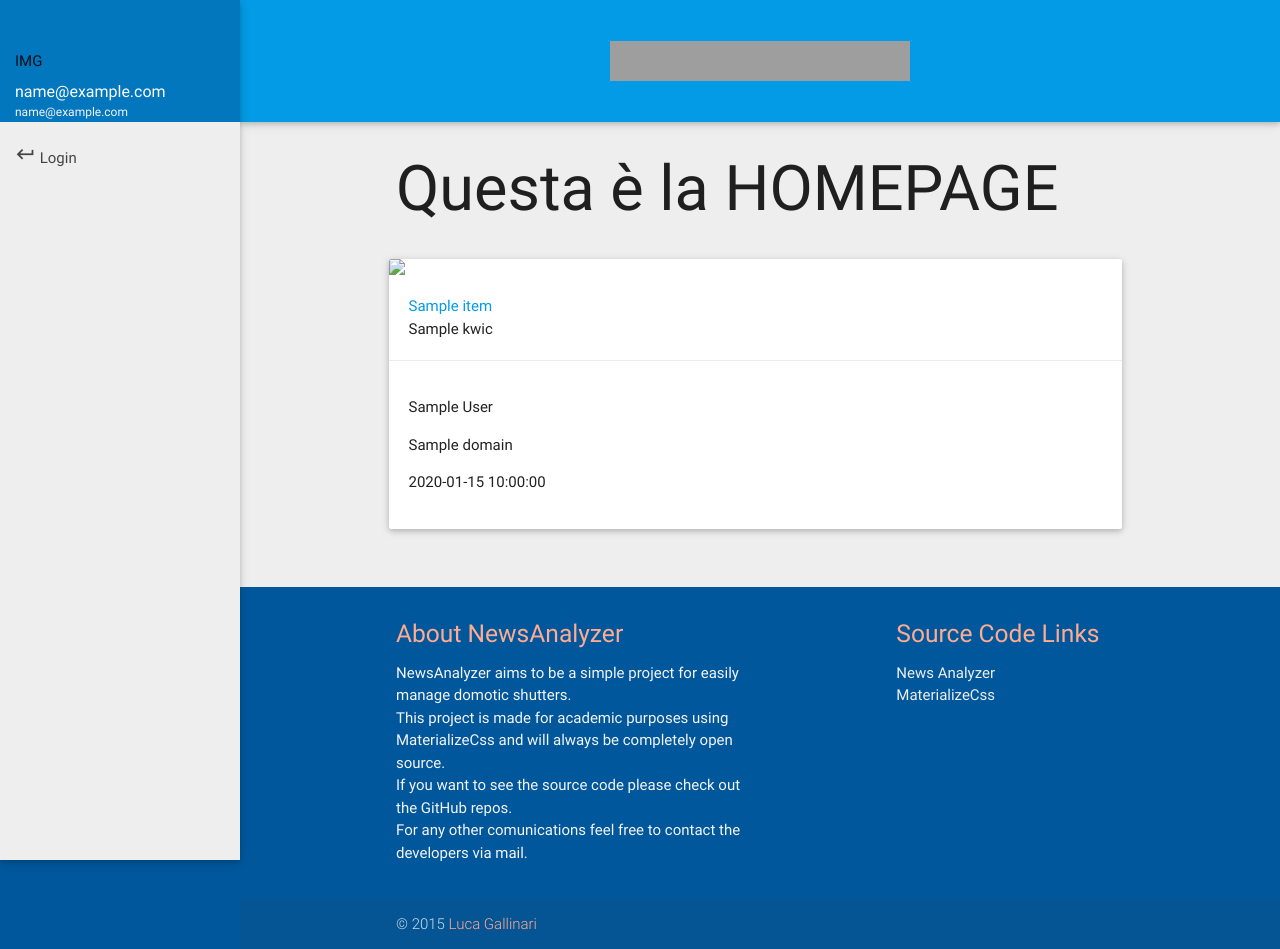
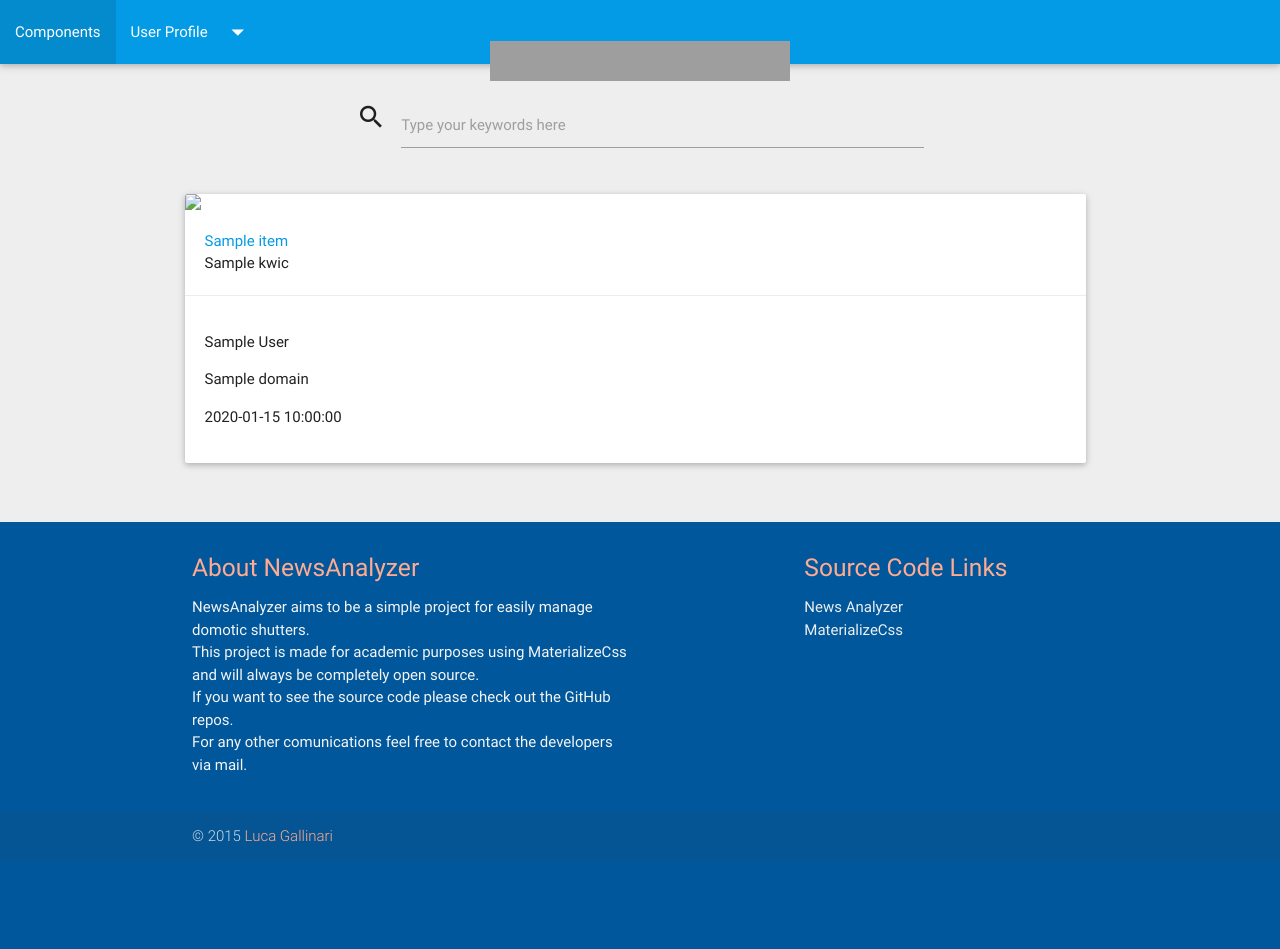
Before and after one commit to LucaGallinari/NewsAnalyzer, a Python web app: template templates/index.html in a window 1280 px wide. After the commit the page ends 842 px from the top, so only its background shows below. Run offline with Jinja, Linux system fonts and the light colour scheme; the template is opened without the code that fills it: most values are stand-ins (such as "Sample title", 1, 10 or a date in 2020); some libraries are stand-ins or nearby versions; grey boxes are pictures that could not be loaded.

Commit message:
Ajax waterfall + search

```diff
--- a/assets/css/main.css
+++ b/assets/css/main.css
@@ -15,39 +15,15 @@
     padding-left: 0;
 }
 
-nav.top-nav, .logo ,nav .nav-wrapper i, nav a.button-collapse, nav a.button-collapse i{
-    height: 122px;
-    line-height: 122px;
-}
-
 .logo{
 }
 
-.user_profile{
-    position: relative;
-    height: 82px;
-    width: 100%;
-}
+.user_name{
 
-.user_profile > div {
-}
-
-.user_name{
-    color: white;
-    position: relative;
-    height: 20px;
-    width: 100%;
-    line-height: 20px;
-    font-size: 16px;
 }
 
 .user_email{
-    color: #f5f5f5;
-    position: relative;
-    height: 20px;
-    width: 100%;
-    line-height: 20px;
-    font-size: 12px;
+
 }
 
 /* News */
@@ -111,9 +87,6 @@
 
 
 @media only screen and (min-width: 1700px){
-    header, main, footer{
-        padding-left: 240px;
-    }
     .hidden-s, .hidden-sm, .hidden-m, .hidden-l {
         display:block;
     }
@@ -125,9 +98,6 @@
 }
 
 @media only screen and (min-width: 992px) and (max-width: 1700px){
-    header, main, footer{
-        padding-left: 240px;
-    }
     .hidden-s, .hidden-sm, .hidden-m {
         display:block;
     }
@@ -140,9 +110,6 @@
 }
 
 @media only screen and (min-width: 780px) and (max-width: 991px){
-    header, main, footer{
-        padding-left: 0;
-    }
     .hidden-s, .hidden-sm {
         display:block;
     }
@@ -156,9 +123,6 @@
 
 
 @media only screen and (min-width: 600px) and (max-width: 779px){
-    header, main, footer{
-        padding-left: 0;
-    }
     .hidden-s {
         display:block;
     }
--- a/assets/js/main.js
+++ b/assets/js/main.js
@@ -1,3 +1,116 @@
 /**
  * Created by kalu on 21/09/15.
  */
+
+$(document).ready(function(){
+
+    var start = 11;
+    var lock = false;
+	var oTop =  parseInt($('#newsWall').offset().top) +
+                parseInt($('#newsWall').outerHeight(true)) -
+                parseInt(window.innerHeight) - 200;
+
+    $(window).scroll(function(){
+
+        var pTop = $(document).scrollTop();
+        console.log( pTop + ' - ' + oTop );
+        if (pTop > oTop) { // update newsWall
+            if (!lock) {
+                Materialize.toast('Loading news', 2000);
+                lock = true;
+                console.log("lock=true");
+                $('#loading').show();
+                $.ajax({
+                    type: "GET",
+                    url: "/api/faroo",
+                    data: "start=" + start
+                })
+                .done(function (data) {
+                    start += 10;
+                    var obj = JSON.parse(data).results;
+                    for (var n in obj) {
+                        if (obj.hasOwnProperty(n)) {
+                            var el = obj[n];
+                            addNews(el);
+                        }
+                        //$(".waterfall").waterfall();
+                    }
+                })
+                .fail(function () {
+                    Materialize.toast('Error while retrieving news from the server', 4000);
+                })
+                .always(function(){
+                    setTimeout(function () {
+                        oTop =  parseInt($('#newsWall').offset().top) +
+                            parseInt($('#newsWall').outerHeight(true)) -
+                            parseInt(window.innerHeight) - 200;
+                        lock = false;
+                        console.log("lock=false");
+                    }, 1100);
+                    $('#loading').hide();
+                });
+            }
+        }
+	});
+
+    function addNews (news) {
+        var htmlEl =
+            '<div class="news s4 m3"> \
+                <div class="card hoverable"> \
+                    <div class="card-image"> \
+                        <a href="'+ news.url +'" target="_blank"><img src="'+ news.iurl +'"></a> \
+                    </div> \
+                    <div class="card-content"> \
+                        <div class="title"> \
+                            <a href="'+ news.url +'" target="_blank">'+ news.title +'</a> \
+                        </div> \
+                        <div class="descr">'+ news.kwic +'</div> \
+                    </div> \
+                    <div class="card-action"> \
+                        <p>'+ news.author +'</p> \
+                        <p>'+ news.domain +'</p> \
+                        <p>'+ news.date +'</p> \
+                    </div> \
+                </div> \
+            </div>';
+        $(htmlEl).hide().appendTo('#newsWall').fadeIn(1000);
+    }
+
+    /* - ADD HOME -
+    $(addHomeForm).on('submit', function() {
+        // pre ajax request
+        var buttonsRow = $(addHomeForm).find('.buttons-row').first();
+        buttonsRow.find('button').hide();
+        buttonsRow.append(preloader_wrapper('right'));
+
+        // do an ajax req
+        $.ajax({
+            type: "POST",
+            url: "/homes/add",
+            data: $(this).serialize() // serializes the form's elements.
+        })
+        .done(function( data ) {
+            data = data.toString();
+            // rollback
+            buttonsRow.find('.preloader-wrapper').remove();
+            buttonsRow.find('button').show();
+            toggleBottomCard('#new-home');
+
+            if (data.indexOf("Ok")!=-1) { // if everything's ok
+                Materialize.toast('Home added!', 3000, 'rounded');
+                var id = data.substr(4, data.length-4);
+                addListElement(id);
+                $(addHomeForm).trigger("reset");
+                // hide errors
+                if ($('.removeHome').length==1) {
+                    $(listHomes).show();
+                    $('#noHomes').hide(500);
+                }
+            } else { // display error
+                Materialize.toast('Ops! An error occured.', 3000, 'rounded');
+                $('#addHomeErrors').html(data).fadeIn();
+            }
+        });
+        return false; // avoid to execute the actual submit of the form.
+    });*/
+});
--- a/templates/base.html
+++ b/templates/base.html
@@ -8,11 +8,12 @@
 
         <!-- CSS -->
         <link type="text/css" rel="stylesheet" href="/assets/css/materialize.min.css"  media="screen,projection"/>
+        <link href="https://fonts.googleapis.com/icon?family=Material+Icons" rel="stylesheet">
         <link type="text/css" rel="stylesheet" href="/assets/css/main.css" media="screen,projection" />
         {% block css %}
         {% endblock %}
 
-        <!-- jQuery is required by Materialize to function -->
+        <!-- js -->
         <script type="text/javascript" src="/assets/js/jquery-2.1.4.min.js"></script>
         {% block js %}
         {% endblock %}
@@ -23,38 +24,44 @@
     </head>
     <body class="grey lighten-3">
         <header>
-            <nav class="top-nav light-blue darken-1">
-                <div class="container">
-                    <div class="nav-wrapper">
-                        <a href="/" class="brand-logo center"><img src="/assets/images/logo-white.svg" width="300px" height="40px" style="margin-top: 41px" ></a>
-                        <a href="#" data-activates="nav-mobile" class="button-collapse top-nav full"><i class="mdi-navigation-menu"></i></a>
-                    </div>
-                </div>
-            </nav>
-            <ul id="nav-mobile" class="side-nav fixed grey lighten-3">
-
-                <li class="logo light-blue darken-3">
-                    <div class="user_profile">
-                         <div>IMG</div>
-                    </div>
-                    <div class="user_name">{{ email }}</div>
-                    <div class="user_email">{{ email }}</div>
+            <ul id="dropdown1" class="dropdown-content" >
+                <li>
+                    <div>IMG</div>
+                </li>
+                <li class="divider"></li>
+                <li>
+                    <a href="#">{{ email }}</a>
+                </li>
+                <li>
+                    <a href="#">{{ email }}</a>
                 </li>
                 <li class="bold">
                     {% if url_login %}
                     <a href="{{ url_login|safe }}" class="waves-effect waves-orange">
-                        <i class="mdi-hardware-keyboard-return"></i>
-                        Login
+                        Login<!--<i class="material-icons">input</i>-->
                     </a>
                     {% else %}
                     <a href="{{ url_logout|safe }}" class="waves-effect waves-orange">
-                        <i class="mdi-hardware-keyboard-return"></i>
-                        Logout
+                        Logout<!--<i class="material-icons">power_settings_new</i>-->
                     </a>
                     {% endif %}
                 </li>
-
             </ul>
+            <nav class="top-nav light-blue darken-1">
+                <div class="nav-wrapper">
+                    <a href="/" class="brand-logo center"><img src="/assets/images/logo-white.svg" width="300px" height="40px" style="margin-top: 41px" ></a>
+                    <a href="#" data-activates="nav-mobile" class="button-collapse top-nav full"><i class="mdi-navigation-menu"></i></a>
+                    <ul class="left hide-on-med-and-down">
+                        <li><a href="#">Components</a></li>
+                        <!-- User dropdown -->
+                        <li>
+                            <a class="dropdown-button" href="#!" data-activates="dropdown1" data-beloworigin="true" data-constrainwidth="false">
+                                User Profile<i class="material-icons right">arrow_drop_down</i>
+                            </a>
+                        </li>
+                    </ul>
+                </div>
+            </nav>
         </header>
 
         <main>
@@ -95,15 +102,15 @@
 
 
         <script type="text/javascript" src="/assets/js/materialize.min.js"></script>
-        <script type="text/javascript" src="/assets/js/main.js"></script>
-    <script type="text/javascript" src="/assets/js/zepto.js"></script>
-    <script type="text/javascript" src="/assets/js/jquery.waterfall.js"></script>
+        <script type="text/javascript" src="/assets/js/zepto.js"></script>
+        <script type="text/javascript" src="/assets/js/jquery.waterfall.js"></script>
         <script type="text/javascript">
             $(document).ready(function() {
                 $('.button-collapse').sideNav();
                 $(".waterfall").waterfall();
             });
         </script>
+        <script type="text/javascript" src="/assets/js/main.js"></script>
         {% block endscript %}
         {% endblock %}
 
--- a/templates/index.html
+++ b/templates/index.html
@@ -9,7 +9,18 @@
 {% endblock %}
 
 {% block content %}
-    <h1>Questa è la HOMEPAGE</h1>
+
+    <br>
+    <div class="row">
+        <form class="col s12 m10 l8 offset-m1 offset-l2">
+            <div class="input-field col s12">
+                <i class="material-icons prefix">search</i>
+                <input id="search" type="text" required>
+                <label for="search">Type your keywords here</label>
+            </div>
+        </form>
+    </div>
+
     <div id="newsWall" class="waterfall row" data-autoresize="true" data-col-min-width="350">
 
         {% for n in news %}
@@ -34,6 +45,9 @@
         {% endfor %}
 
     </div>
+    <div id="loading" class="progress row">
+        <div class="indeterminate"></div>
+    </div>
 
 {% endblock %}
 
```
Also changed, not shown: API/faroo.py (+116 -129 lines), main.py (+6 -8 lines).
